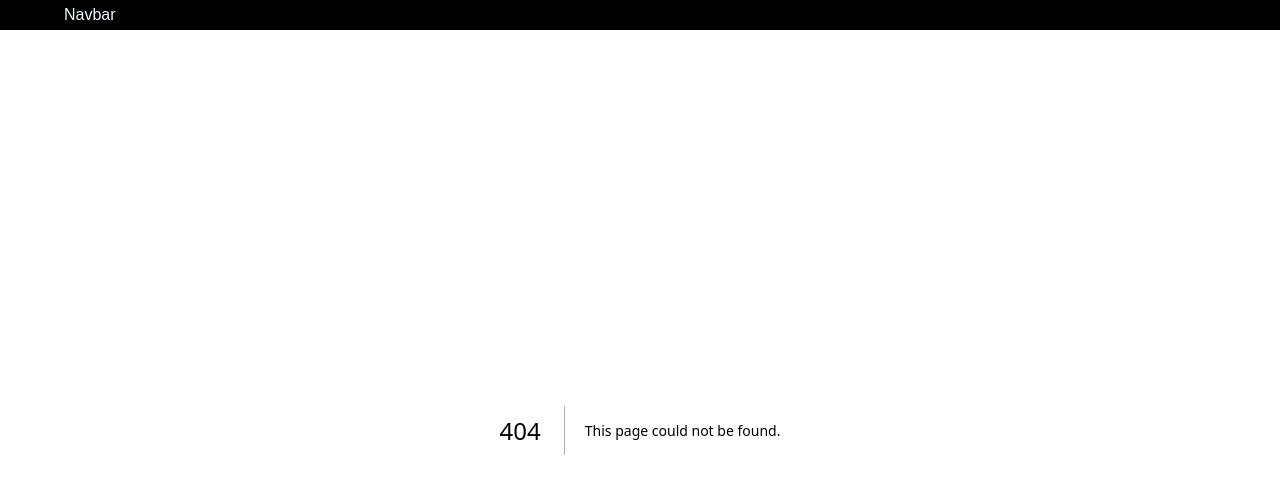
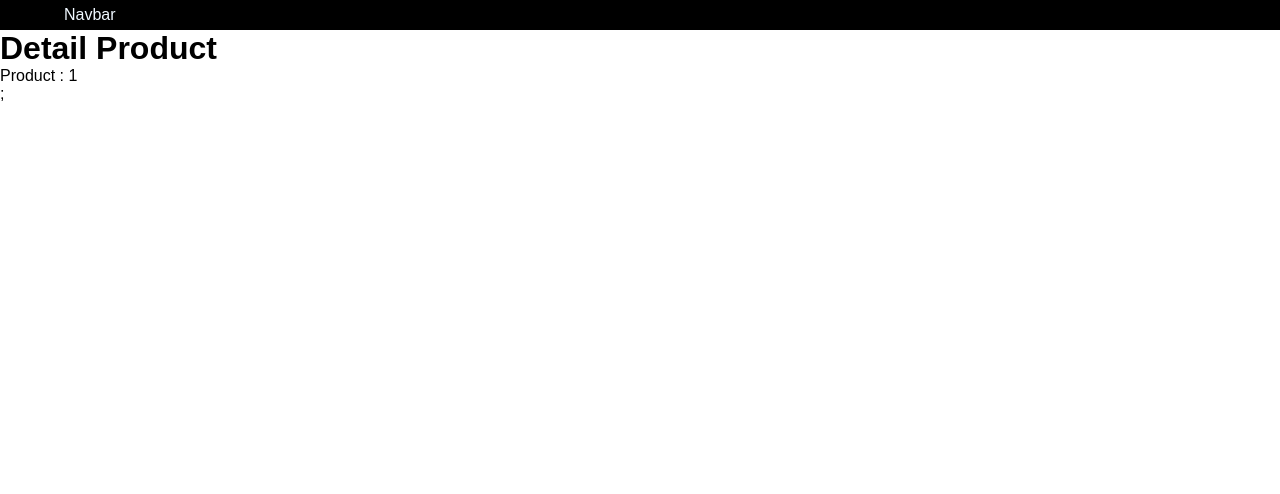
Before and after one commit to mjuna12/my-next-app, a Next.js app: page /product/1 in a window 1280 px wide. Before the commit this address had no page. Shown: the top 494 px of the page. Built offline with nearby package versions, Linux system fonts and the light colour scheme.

Commit message:
Add Dynamic Routinf

```diff
--- a/src/pages/_app.tsx
+++ b/src/pages/_app.tsx
@@ -1,5 +1,4 @@
 import AppShell from "@/components/layouts/AppSheell";
-import Navbar from "@/components/layouts/Navbar";
 import "@/styles/globals.css";
 import type { AppProps } from "next/app";
 
--- a/src/pages/index.tsx
+++ b/src/pages/index.tsx
@@ -1,6 +1,3 @@
-
-import { Inter } from "next/font/google";
-const inter = Inter({ subsets: ["latin"] });
 
 export default function Home() {
   return (
--- /dev/null
+++ b/src/pages/product/[id].tsx
@@ -0,0 +1,13 @@
+import { useRouter } from "next/router";
+
+const DetailProductPage = () => {
+    const {query} = useRouter();
+    return (
+        <div>
+            <h1>Detail Product</h1>
+            <p>Product : {query.id}</p>
+        </div>
+    )
+}
+
+export default DetailProductPage;
```
Also changed, not shown: src/pages/product/index.tsx (added, +9 -0 lines).
